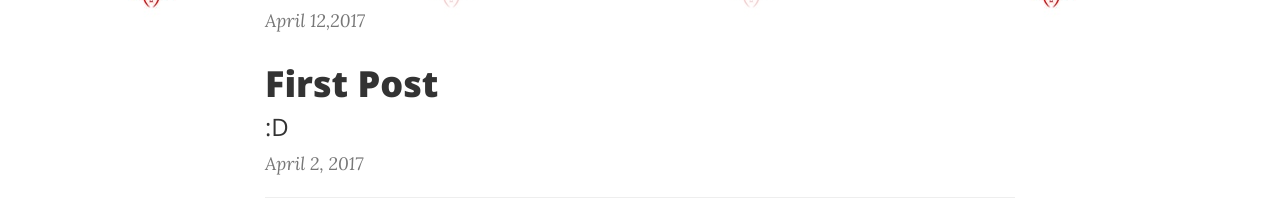
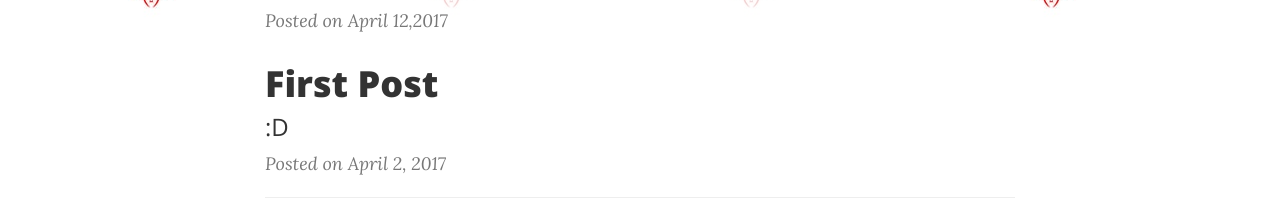
Before and after one commit to kwaleung/kwaleung.github.io, a website: page page/Previous_Posts.html in a window 1280 px wide. Shown: the part 744-952 px from the top of the page. Drawn offline with nearby package versions, Linux system fonts and the light colour scheme.

Commit message:
Organizing

```diff
--- a/js/Pager.js
+++ b/page/Pager.js
@@ -39,13 +39,13 @@ function renderList(posts){
             "href": "../posts/dell_review",
             "title": "Two days into the red GTR and I'm lovin' it.",
             "subtitle": "My first impressions on Dell's budget gaming laptop - Inspiron 15 (7567)",
-                "date": "April 12,2017",
+            "date": "Posted on April 12,2017",
         },
         {
             "href": "../posts/first_post",
             "title": "First Post",
             "subtitle": ":D",
-                "date": "April 2, 2017",
+            "date": "Posted on April 2, 2017",
         }
     ];
 }
```
Also changed, not shown: page/Previous_Posts.html (renamed from page/PageTemplate.html, +1 -1 lines). Lines whose indentation alone changed are shown as unchanged.
